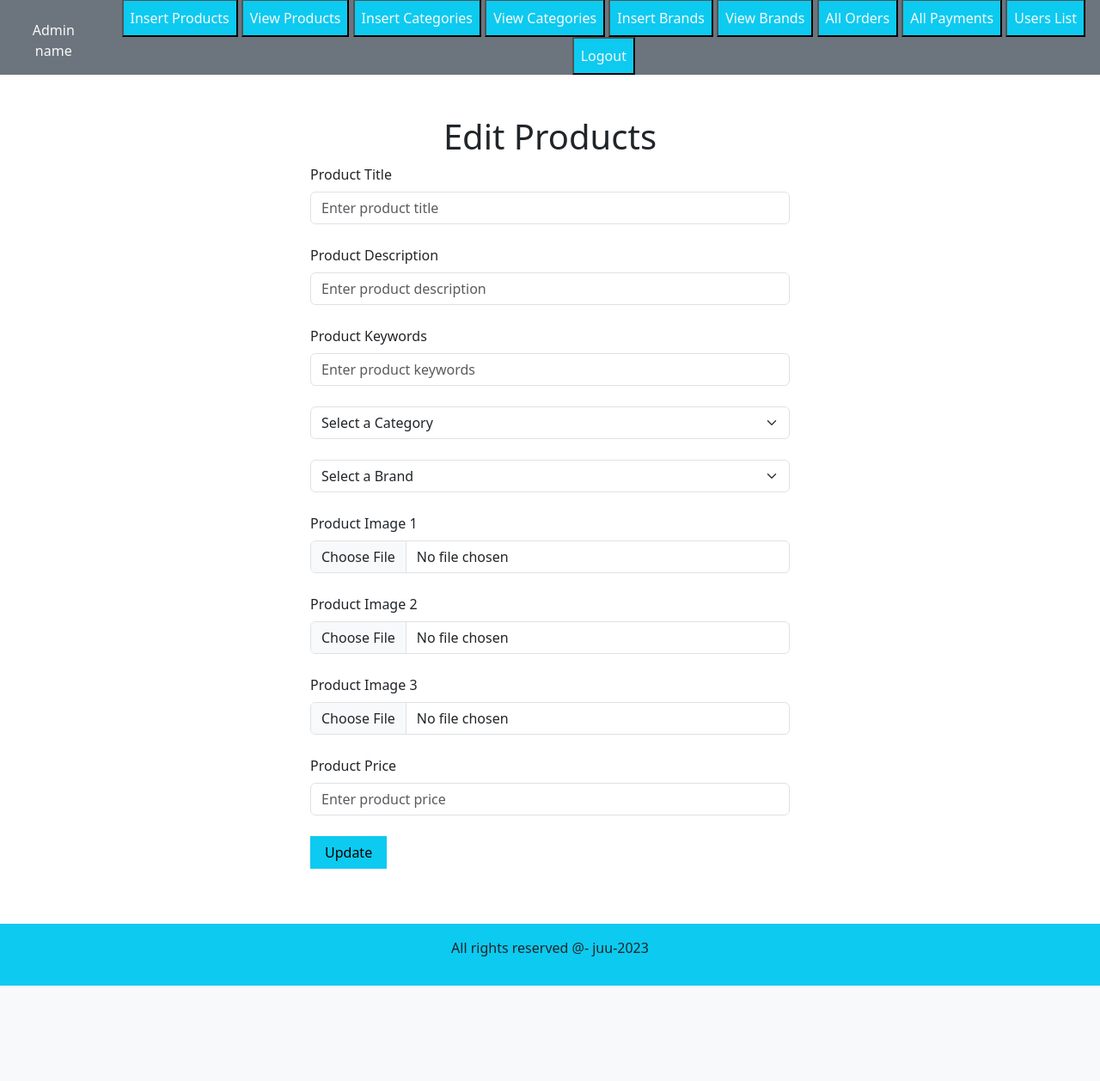
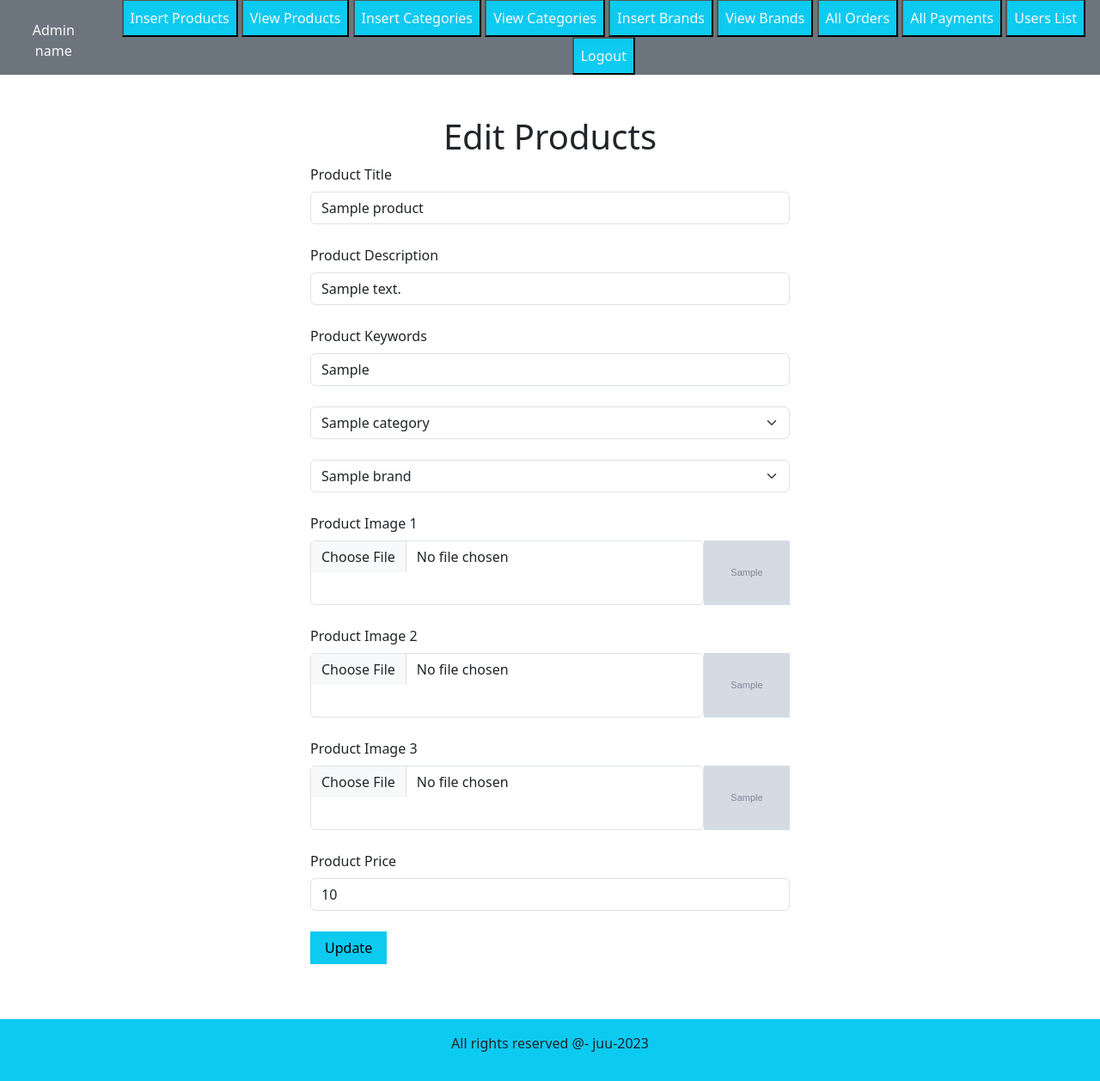
Before and after one commit to Johora-Juhi/hidden-store, a PHP site: page /admin_area/index.php?edit_products=1 in a window 1280 px wide. Shown: the part 145-1403 px from the top of the page at 86% size. Before the commit the page ends 1292 px from the top, so only its background shows below. Run offline with PHP 8.4, Linux system fonts and the light colour scheme; tables that the repository leaves empty or names only in its code hold one stand-in row (values such as "Sample post"); grey boxes marked "Sample" are stand-in pictures.

Commit message:
edit products form data

```diff
--- a/admin_area/edit_products.php
+++ b/admin_area/edit_products.php
@@ -1,25 +1,55 @@
+<?php
+if (isset($_GET['edit_products'])) {
+    $edit_id = $_GET['edit_products'];
+    $get_products = "SELECT * FROM `products` where product_id=$edit_id";
+    $result = mysqli_query($con, $get_products);
+    $products = mysqli_fetch_array($result);
+    $product_id = $products['product_id'];
+    $product_description = $products['product_description'];
+    $product_keywords = $products['product_keywords'];
+    $category_id = $products['category_id'];
+    // select choosen category
+    $select_category = "SELECT * FROM `categories` where category_id = $category_id";
+    $result_category = mysqli_query($con,$select_category);
+    $category = mysqli_fetch_assoc($result_category);
+    $category_title = $category['category_title'];
+    $barnd_id = $products['barnd_id'];
+       // select choosen category
+       $select_brand = "SELECT * FROM `brands` where brand_id = $barnd_id";
+       $result_brand = mysqli_query($con,$select_brand);
+       $brand = mysqli_fetch_assoc($result_brand);
+       $brand_title = $brand['brand_title'];
+    $product_title = $products['product_title'];
+    $product_image1 = $products['product_image1'];
+    $product_image2 = $products['product_image2'];
+    $product_image3 = $products['product_image3'];
+    $product_price = $products['product_price'];
+    $status = $products['status'];
+}
+
+?>
 <h1 class="text-center">Edit Products</h1>
 <!-- form  -->
 <form action="" method="post" enctype="multipart/form-data">
     <!-- title  -->
     <div class="form-outline mb-4 w-50 mx-auto">
         <label for="product_title" class="form-label">Product Title</label>
-                <input type="text" id="product_title" name="product_title" class="form-control" placeholder="Enter product title" autocomplete="off" required>
+        <input type="text" id="product_title" name="product_title" class="form-control" value="<?php echo $product_title ?>" placeholder="Enter product title" autocomplete="off" required>
     </div>
     <!-- description  -->
     <div class="form-outline mb-4 w-50 mx-auto">
         <label for="product_description" class="form-label">Product Description</label>
-                <input type="text" id="product_description" name="product_description" class="form-control" placeholder="Enter product description" autocomplete="off" required>
+        <input type="text" id="product_description" name="product_description" class="form-control" value="<?php echo $product_description ?>" placeholder="Enter product description" autocomplete="off" required>
     </div>
     <!-- keywords  -->
     <div class="form-outline mb-4 w-50 mx-auto">
         <label for="product_keywords" class="form-label">Product Keywords</label>
-                <input type="text" id="product_keywords" name="product_keywords" class="form-control" placeholder="Enter product keywords" autocomplete="off" required>
+        <input type="text" id="product_keywords" name="product_keywords" class="form-control" value="<?php echo $product_keywords ?>" placeholder="Enter product keywords" autocomplete="off" required>
     </div>
     <!-- category  -->
     <div class="form-outline mb-4 w-50 mx-auto">
         <select name="product_category" id="" class="form-select">
-                    <option value="">Select a Category</option>
+            <option value="<?php echo $category_title?>"><?php echo $category_title?></option>
             <?php
             $selct_categories = 'SELECT * FROM `categories`';
             $result_categories = mysqli_query($con, $selct_categories);
@@ -34,7 +64,7 @@
     <!-- brand  -->
     <div class="form-outline mb-4 w-50 mx-auto">
         <select name="product_brand" id="" class="form-select">
-                    <option value="">Select a Brand</option>
+            <option value="<?php echo $brand_title?>"><?php echo $brand_title?></option>
             <?php
             $selct_brands = 'SELECT * FROM `brands`';
             $result_brands = mysqli_query($con, $selct_brands);
@@ -49,22 +79,31 @@
     <!-- image1  -->
     <div class="form-outline mb-4 w-50 mx-auto">
         <label for="product_image1" class="form-label">Product Image 1</label>
+        <div class="d-flex">
             <input type="file" id="product_image1" name="product_image1" class="form-control" required>
+            <img src="./product_images/<?php echo $product_image1 ?>" class="product_img" alt="">
+        </div>
     </div>
     <!-- image2  -->
     <div class="form-outline mb-4 w-50 mx-auto">
         <label for="product_image2" class="form-label">Product Image 2</label>
+        <div class="d-flex">
             <input type="file" id="product_image2" name="product_image2" class="form-control" required>
+            <img src="./product_images/<?php echo $product_image2 ?>" class="product_img" alt="">
+        </div>
     </div>
     <!-- image3  -->
     <div class="form-outline mb-4 w-50 mx-auto">
         <label for="product_image3" class="form-label">Product Image 3</label>
+        <div class="d-flex">
             <input type="file" id="product_image3" name="product_image3" class="form-control" required>
+            <img src="./product_images/<?php echo $product_image3 ?>" class="product_img" alt="">
+        </div>
     </div>
     <!-- price  -->
     <div class="form-outline mb-4 w-50 mx-auto">
         <label for="product_price" class="form-label">Product Price</label>
-                <input type="text" id="product_price" name="product_price" class="form-control" placeholder="Enter product price" autocomplete="off" required>
+        <input type="text" id="product_price" name="product_price" class="form-control" value="<?php echo $product_price?>" placeholder="Enter product price" autocomplete="off" required>
     </div>
     <!-- Submit  -->
     <div class="form-outline mb-4 w-50 mx-auto">
--- a/style.css
+++ b/style.css
@@ -25,6 +25,10 @@
   height: 80px;
   object-fit: contain;
 }
+.product_img{
+  width: 100px;
+  object-fit: contain;
+}
 .footer {
   position: absolute;
   bottom: 0;
```
Also changed, not shown: admin_area/view_products.php (+10 -4 lines). Lines whose indentation alone changed are shown as unchanged.
